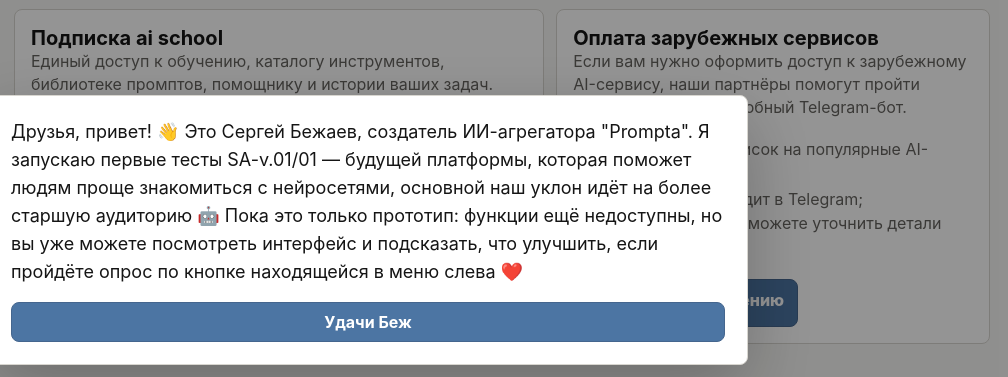
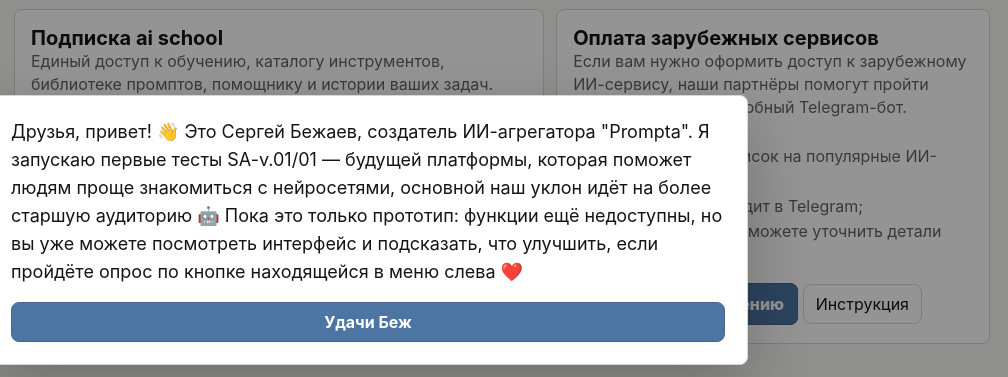
Before and after one commit to lecmedea/ai-school-prototype, a plain HTML site: page payment.html in a window 1280 px wide. Shown: the part 170-547 px from the top of the page, 272-1280 px from the left. Drawn offline with Linux system fonts and the light colour scheme.

Commit message:
Update payment.html

```diff
--- a/payment.html
+++ b/payment.html
@@ -4,7 +4,7 @@
   <meta charset="utf-8">
   <meta name="viewport" content="width=device-width, initial-scale=1">
   <title>Оплата - ai school</title>
-  <link rel="stylesheet" href="styles.css?v=20260613-controls2">
+  <link rel="stylesheet" href="styles.css?v=20260615-api">
 </head>
 <body>
   <div class="app-shell">
@@ -43,20 +43,23 @@
             <article class="payment-card">
               <div>
                 <h3>Оплата зарубежных сервисов</h3>
-                <p>Если вам нужно оформить доступ к зарубежному AI-сервису, наши партнёры помогут пройти оформление через удобный Telegram-бот.</p>
+                <p>Если вам нужно оформить доступ к зарубежному ИИ-сервису, наши партнёры помогут пройти оформление через удобный Telegram-бот.</p>
               </div>
               <ul class="feature-list">
-                <li>подходит для подписок на популярные AI-инструменты;</li>
+                <li>подходит для подписок на популярные ИИ-инструменты;</li>
                 <li>оформление проходит в Telegram;</li>
                 <li>перед оплатой вы сможете уточнить детали услуги.</li>
               </ul>
-              <a class="payment-action" href="https://t.me/oplatipodpiskubot?start=ref_825576303" target="_blank" rel="noopener">Перейти к оформлению</a>
+              <div class="action-row">
+                <a class="payment-action" href="https://t.me/oplatipodpiskubot?start=ref_825576303" target="_blank" rel="noopener">Перейти к оформлению</a>
+                <a class="ghost-btn" href="payment-instruction.html">Инструкция</a>
+              </div>
             </article>
           </div>
         </section>
       </div>
     </main>
   </div>
-  <script src="app.js?v=20260613-controls2"></script>
+  <script src="app.js?v=20260615-api"></script>
 </body>
 </html>
```
